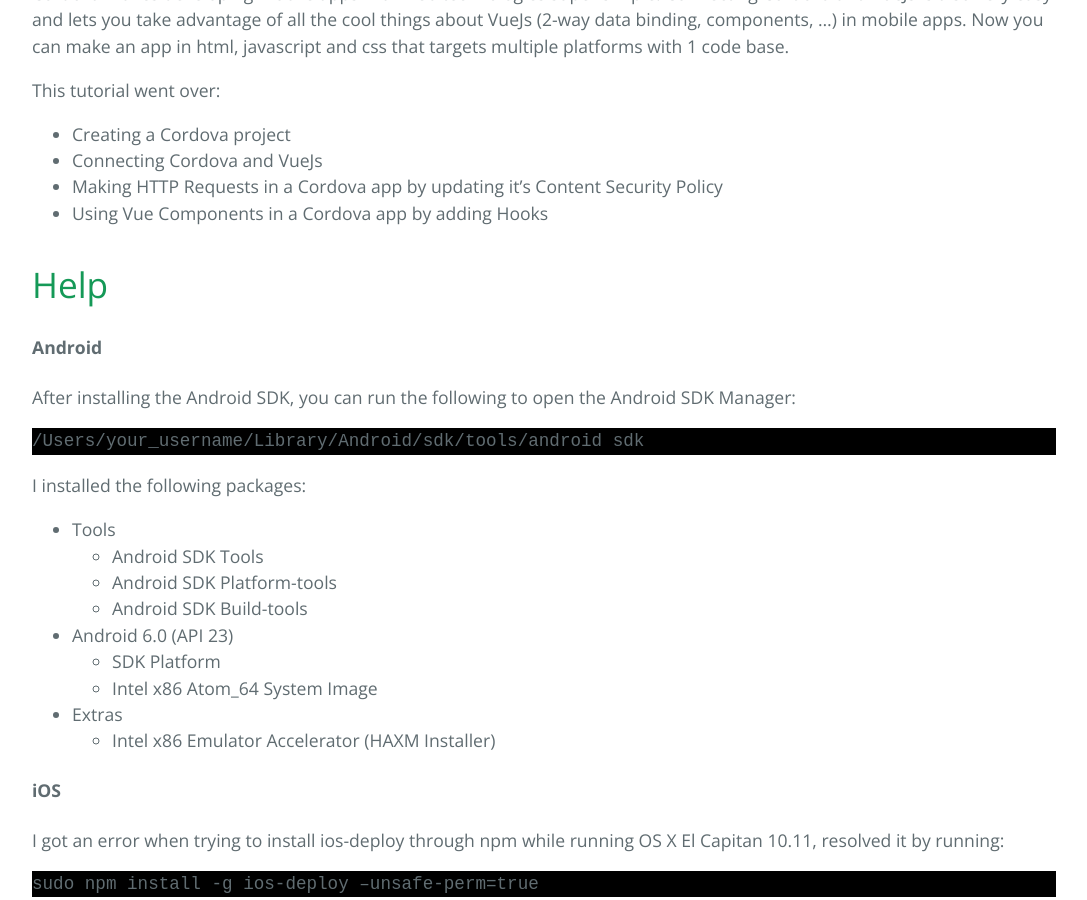
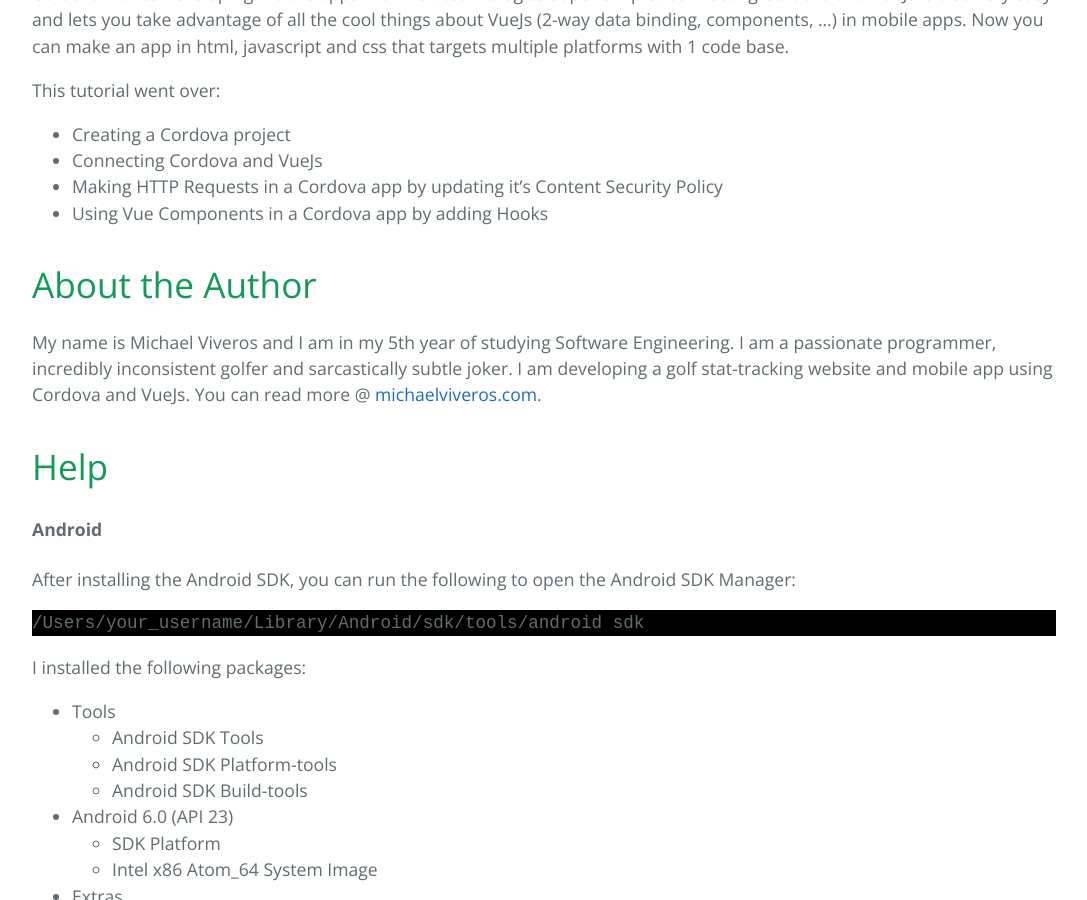
Before and after one commit to MichaelViveros/MichaelViveros.github.io, a Jekyll site: the page built from _posts/2016-08-25-random-word-generator-with-cordova-and-vuejs.md, in a window 1280 px wide and 900 px high, scrolled down 14126 px. Shown: the whole window, without its empty margins (96-1183 px from the left). Built offline with Jekyll 4.4.1, drawn with Linux system fonts in a browser that asks for light colours.

Commit message:
Add bio to RandomWord post

```diff
--- a/_posts/2016-08-25-random-word-generator-with-cordova-and-vuejs.md
+++ b/_posts/2016-08-25-random-word-generator-with-cordova-and-vuejs.md
@@ -507,6 +507,9 @@
 * Making HTTP Requests in a Cordova app by updating it's Content Security Policy
 * Using Vue Components in a Cordova app by adding Hooks
 
+# About the Author
+My name is Michael Viveros and I am in my 5th year of studying Software Engineering. I am a passionate programmer, incredibly inconsistent golfer and sarcastically subtle joker. I am developing a golf stat-tracking website and mobile app using Cordova and VueJs. You can read more @ [michaelviveros.com](http://www.michaelviveros.com/).
+
 # Help
 
 #### Android
```
